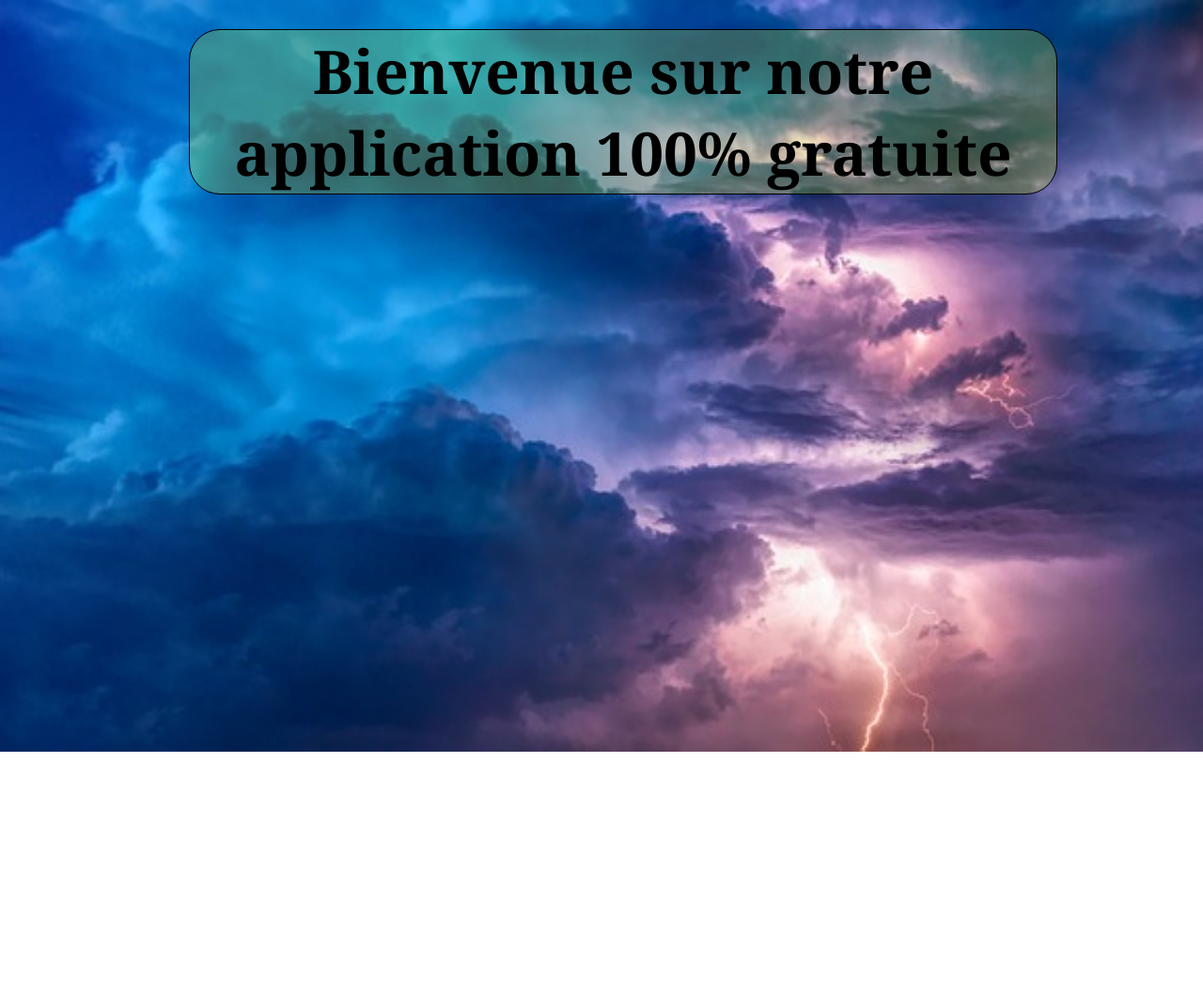
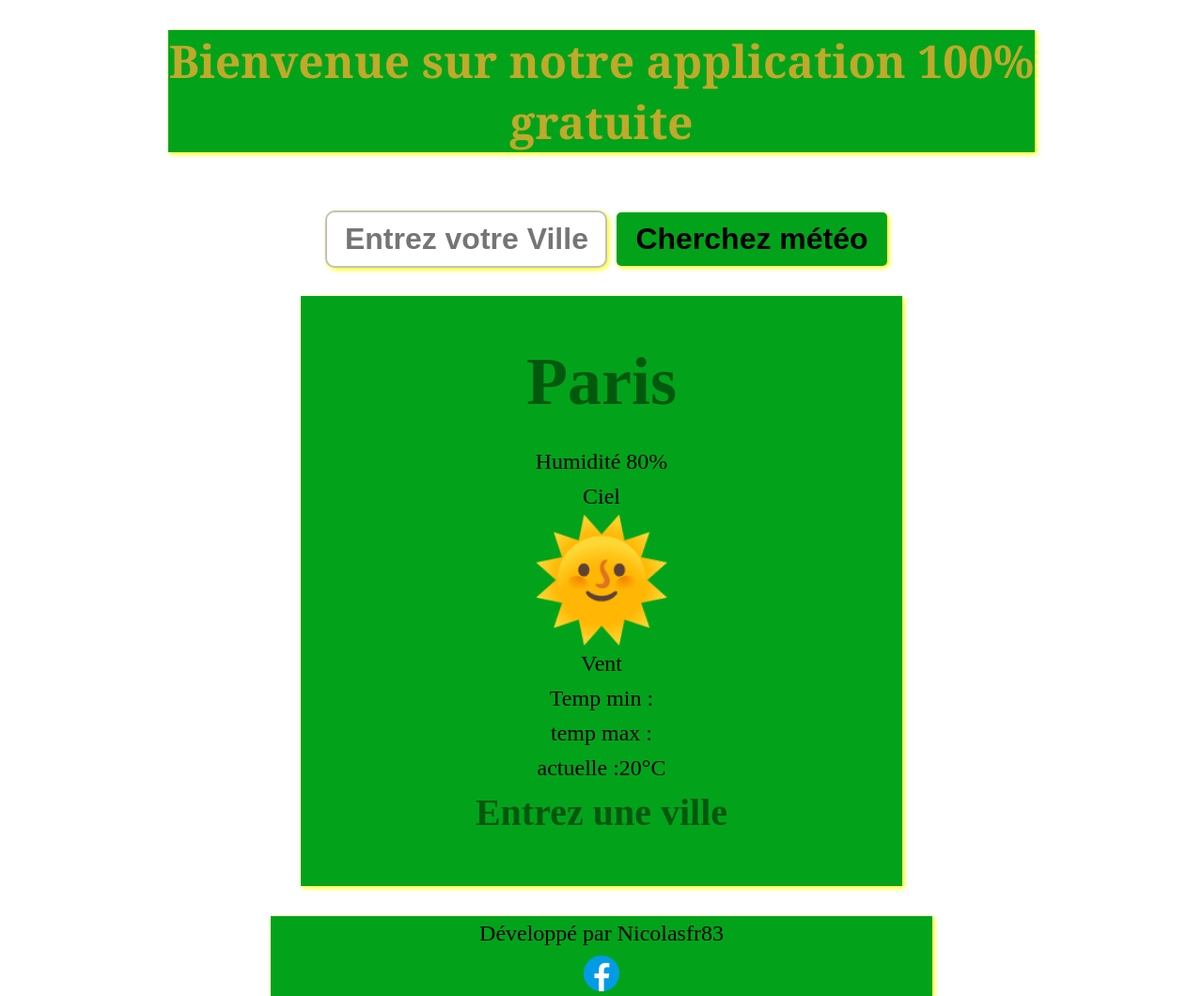
Before and after one commit to NicolasFr83/Projet_meteo, a plain HTML site: page index.html in a window 1280 px wide. Shown: the whole page at 94% size. Before the commit the page ends 800 px from the top, so only its background shows below. Drawn offline with Linux system fonts and the light colour scheme.

Commit message:
style modified

```diff
--- a/index.html
+++ b/index.html
@@ -6,24 +6,40 @@
         <meta http-equiv="X-UA-Compatible" content="IE=edge,chrome=1" />
         <meta description=" application météo météo-France région live soleil nuage pluie">
         <link rel="stylesheet" href="style/css/main.css">
+        <link rel="shortcut icon" href="style/assets/images/favicon-16x16.png" type="image/x-icon">
         <title> Météo du Var </title>
     </head>
 
+    <body>
         <header>
-        <section class="main main-js">
-            <img src="style/assets/images/icons8-nuage-94.png" alt="cloud" class="main--icon js-image">
+            <section class="main">
                 <h1 class="main--title">Bienvenue sur notre application 100% gratuite</h1>
-            <img src="style/assets/images/icons8-soleil-48.png" alt="sun" class="main--icon js-image">
             </section>
         </header>
-    <body>
-        <section class="contain">
+
+
+        <form class="weatherForm">
+            <input type="text" class="cityInput" placeholder="Entrez votre Ville">
+            <button class="btn" type="submit">Cherchez météo</button>
+        </form>
+
+        <section class="card">
+            <h1 class="cityDisplay">Paris</h1>
+            <p class="humiditéDisplay">Humidité 80%</p>
+            <p class="descDisplay">Ciel</p>
+            <p class="weatherEmoji">&#x1F31E</p>
+            <p class="windDisplay">Vent</p>
+            <p class="tempMinDisplay tempMin">Temp min :</p>
+            <p class="tempMaxDisplay">temp max :</p>
+            <p class="tempDisplay"> actuelle :20°C</p>
+            <p class="errorDisplay">Entrez une ville</p>
         </section>
-    </body>
         <footer>
-        <section>
-
+            <section class="foot">
+                <p>Développé par Nicolasfr83</p>
+                <img src="style/assets/images/icons8-facebook-nouveau-48.png" alt="Facebook">
             </section>
         </footer>
+    </body>
     <script src="js/script.js"></script>
 </html>
--- a/style/sass/base/_reset.sass
+++ b/style/sass/base/_reset.sass
@@ -1,3 +1,7 @@
+@use "../abstract/_all" as abstract
+
+
+
 *
     margin: 0
     padding: 0
@@ -11,8 +15,5 @@ ul
     list-style: none
 
 body
-    background-image: url('/style/assets/images/thunderstorm.jpg')
-    background-size: cover
-    background-position: center
-    background-repeat: no-repeat
-    height: 100vh
+    // +abstract.d-flex(column, center, center)
+    align-items: center
--- /dev/null
+++ b/style/sass/components/_card.sass
@@ -0,0 +1,16 @@
+@use "../abstract/_all" as abstract
+@use "../base/_flux"
+
+.card
+    background: #02a31b
+    padding: 50px
+    box-shadow: 2px 2px 5px rgb(255, 255, 0)
+    min-width: 150px
+    +abstract.d-flex(column, center, center)
+    max-width: 80%
+    margin-right: auto
+    margin-left: auto
+    +abstract.responsive('big-phone')
+        max-width: 70%
+    +abstract.responsive('litle-tablet')
+        max-width: 50%
--- /dev/null
+++ b/style/sass/components/_form.sass
@@ -0,0 +1,39 @@
+@use "../abstract/_all" as abstract
+
+.weatherForm
+    margin: 20px
+    +abstract.d-flex(column, center, center)
+    +abstract.responsive('litle-tablet')
+        +abstract.d-flex(row, center, center)
+
+.cityInput
+    padding: 10px
+    font-size: 2rem
+    font-weight: bold
+    border: 2px solid hsla(0, 0% , 20%, 0.3)
+    border-radius: 10px
+    box-shadow: 2px 2px 5px rgb(255, 255, 0)
+    margin:10px
+    width: 300px
+    background: white
+    text-align: center
+    cursor: grab
+
+    &:hover
+        background: #02a31b
+
+.btn
+    padding: 10px 20px
+    font-weight: bold
+    font-size: 2rem
+    background: #02a31b
+    color: black
+    border: none
+    border-radius: 5px
+    cursor: pointer
+    box-shadow: 2px 2px 5px rgb(255, 255, 0)
+    background: #02a31b
+    text-align: center
+
+    &:hover
+        background: white
--- a/style/sass/main.sass
+++ b/style/sass/main.sass
@@ -2,7 +2,10 @@
 
 
 @use "./pages/_index"
-@use "./pages/_contain"
+
+
+@use "./components/_form"
+@use "./components/_card"
 
 @use "base/_flux"
 @use "base/_reset"
--- a/style/sass/pages/_contain.sass
+++ /dev/null
@@ -1,6 +0,0 @@
-
-
-
-.contain
-    width: 100%
-    background: #87deeb
--- a/style/sass/pages/_index.sass
+++ b/style/sass/pages/_index.sass
@@ -16,16 +16,60 @@
         text-align: center
         margin-bottom: 2rem
         margin-top: 2rem
-        background: #e8f90239
-        border-radius: 2rem
-        outline: solid 0.1rem
-        outline-color: #000000
-        font-size: 5vw
+        background: #02a31b
+        font-size: 2rem
+        box-shadow: 2px 2px 5px rgb(255, 255, 0)
+        color: #c0a92b
+        +abstract.responsive('litle-tablet')
+            font-size: 3rem
+
+h1
+    margin-top: 0
+    margin-bottom: 25px
+
+p
+    font-size: 1.5rem
+    margin: 5px 0
+    text-align: center
 
 
-.js-image
-    opacity: 0
-    transition: opacity 3s ease
+.cityDisplay, windDisplay, tempDisplay, tempMinDisplay, tempMaxDisplay
+    font-size: 4.5rem
+    font-weight: bold
+    color: #00000073
+    margin-bottom: 25px
 
-.show
-    opacity: 2
+.humidityDisplay
+    font-weight: bold
+    margin-bottom: 25px
+    margin-top: 5px
+
+.descdisplay
+    font-size: italic
+    font-weight: bold
+    font-size: 2rem
+
+
+
+.weatherEmoji
+    margin: 0
+    font-size: 7.5rem
+
+.errorDisplay
+    font-size: 2.5rem
+    font-weight: bold
+    color: rgba(0, 0, 0, 0.463)
+
+
+.foot
+    +abstract.d-flex(column, center, center)
+    margin-top: 2rem
+    background: #02a31b
+    box-shadow: 2px 2px 5px rgb(255, 255, 0)
+    max-width: 85%
+    margin-right: auto
+    margin-left: auto
+    +abstract.responsive('big-phone')
+        max-width: 75%
+    +abstract.responsive('litle-tablet')
+        max-width: 55%
```
Also changed, not shown: style/assets/images/favicon-16x16.png (added), style/assets/images/icons8-facebook-nouveau-48.png (added), style/assets/images/icons8-nuage-94.png (deleted), style/assets/images/icons8-soleil-48.png (deleted), style/assets/images/mountains.jpg (added), style/assets/images/thunderstorm.jpg (deleted), style/css/main.css, 1 other file. Lines whose indentation alone changed are shown as unchanged.
